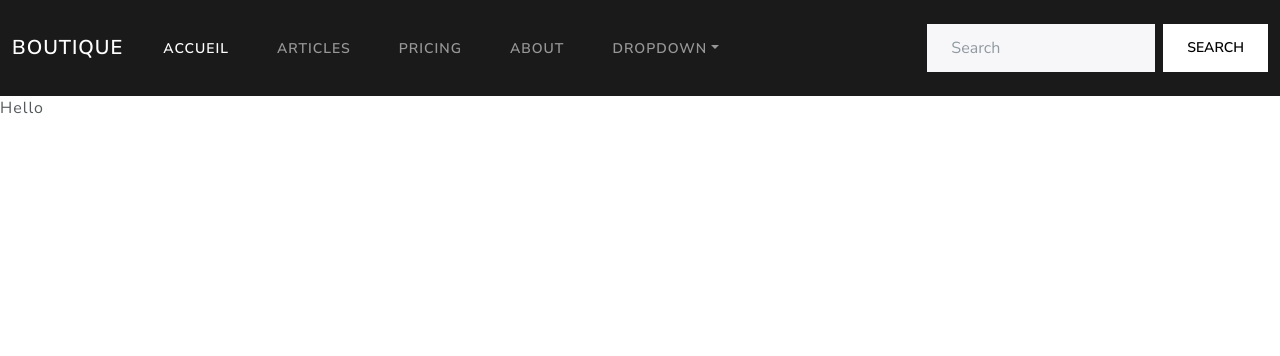
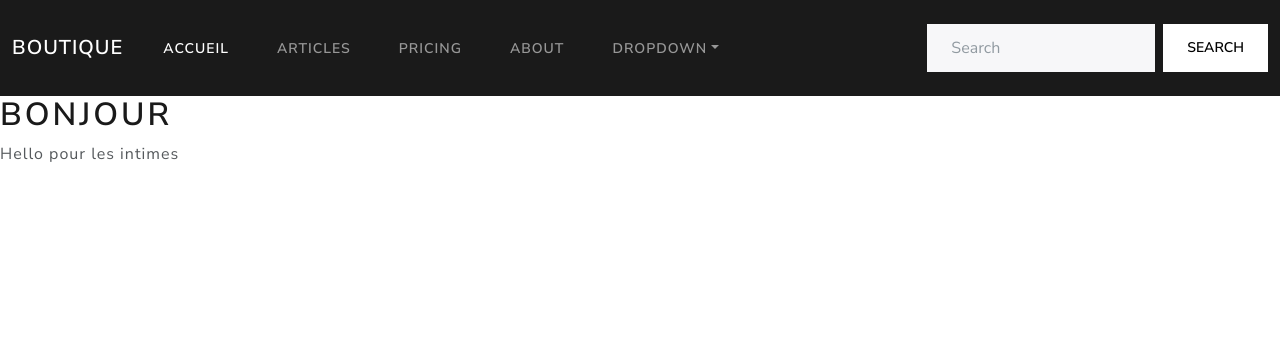
Before and after one commit to MarvinProInfo/projetBoutiquePhp, a PHP site: page /index.php in a window 1280 px wide. Shown: the top 356 px of the page. Run offline with PHP 8.4, Linux system fonts and the light colour scheme.

Commit message:
Update index.php

```diff
--- a/index.php
+++ b/index.php
@@ -1,7 +1,8 @@
 <?php
 require_once ("Inclusion/header.php");
 ?>
-<p>Hello</p>
+<h1>Bonjour</h1>
+<p>Hello pour les intimes</p>
 <?php
 require_once ("Inclusion/footer.php");
 ?>
```
